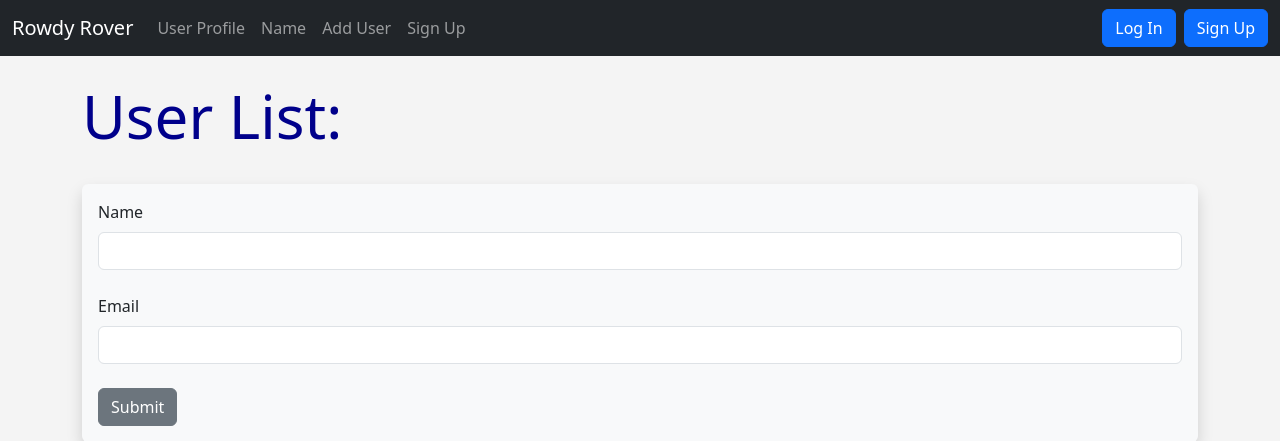
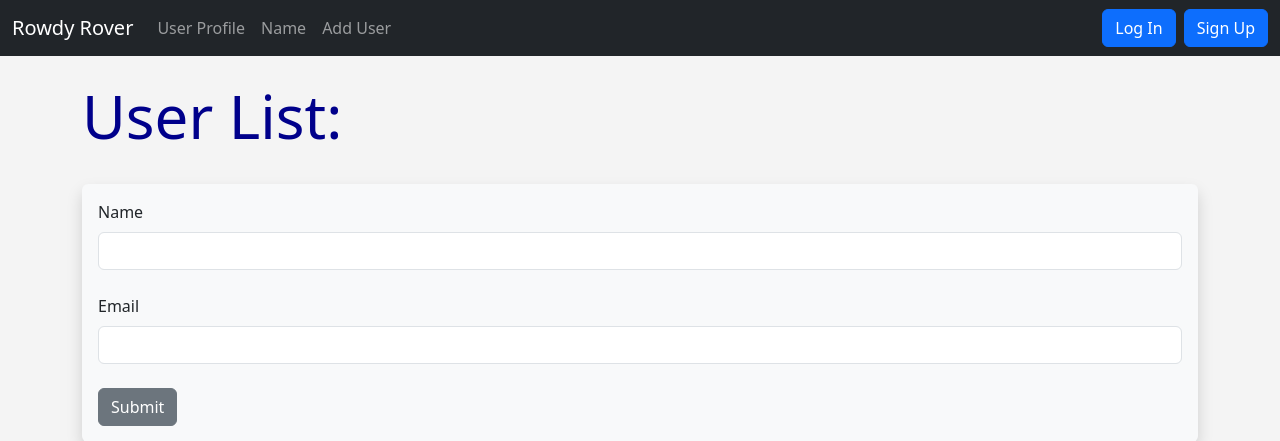
Before and after one commit to ErikBurdett/RoverWeb, a Flask app: page /user/add in a window 1280 px wide. Shown: the top 441 px of the page. Run offline with Flask 3, Linux system fonts and the light colour scheme; some libraries are stand-ins or nearby versions.

Commit message:
Update navbar.html

```diff
--- a/api/templates/navbar.html
+++ b/api/templates/navbar.html
@@ -19,10 +19,6 @@
             <a class="nav-link" href="{{ url_for('add_user') }}">Add User</a>
           </li>
 
-          <li class="nav-item">
-            <a class="nav-link" href="{{ url_for('sign_up') }}">Sign Up</a>
-          </li>
-
         </ul>
         <form class="d-flex">
           <button class="btn btn-primary me-2" type="button">Log In</button>
```
